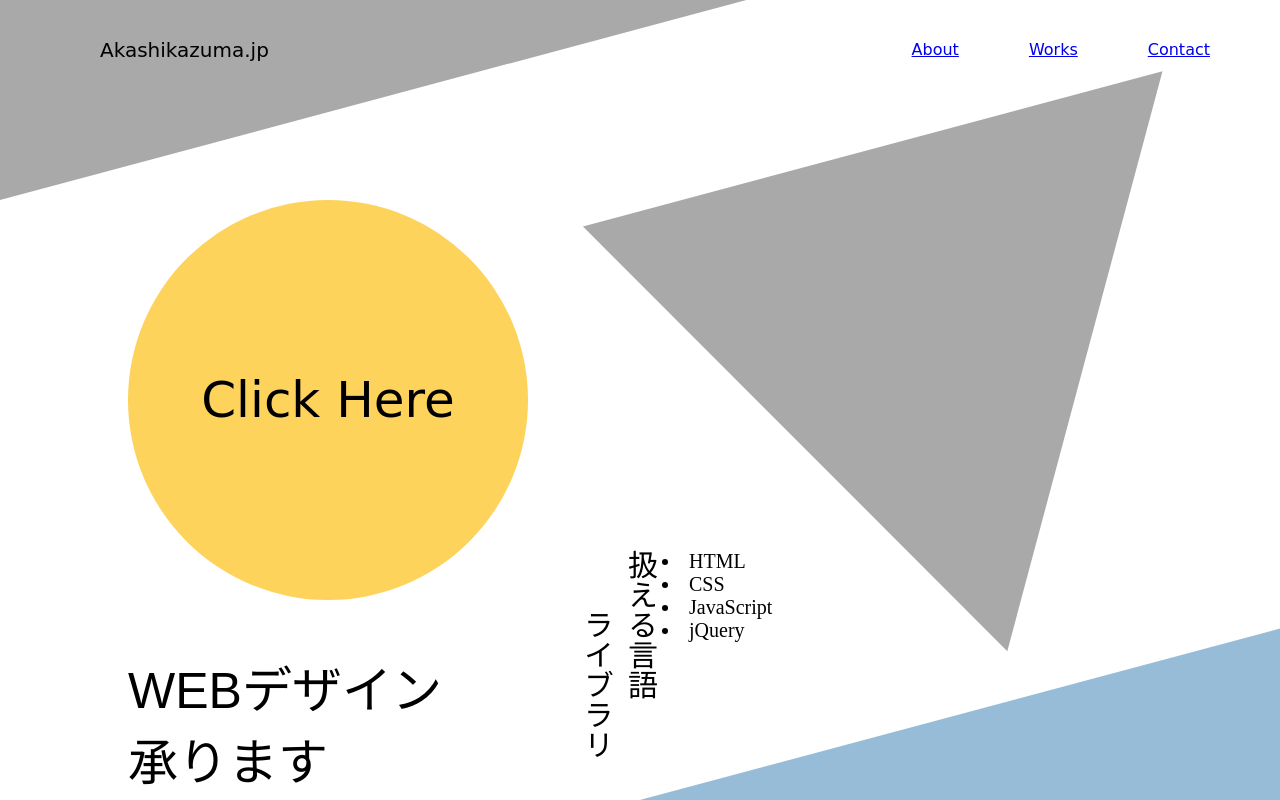
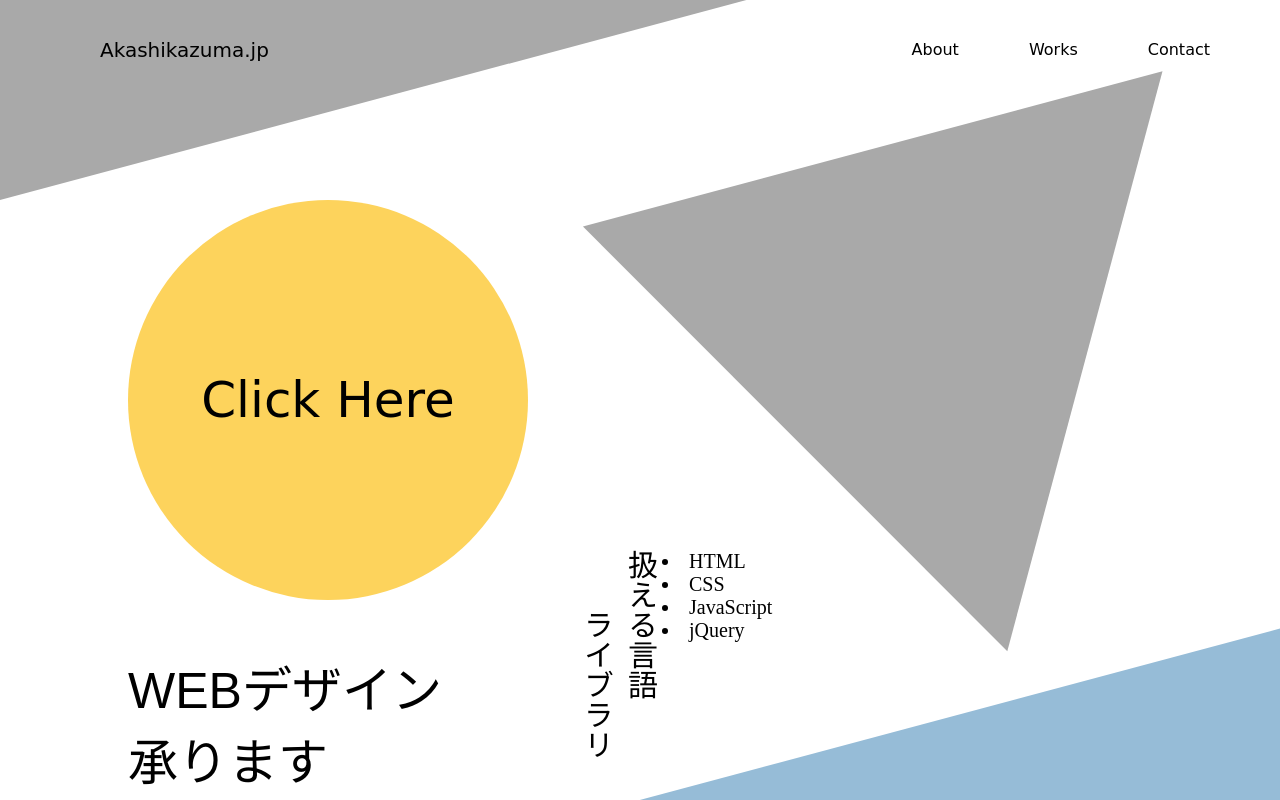
Before and after one commit to Ka-zyuma/portforio, a plain HTML site: page index.html in a window 1280 px wide. Shown: the top 800 px of the page. Drawn offline with nearby package versions, Linux system fonts and the light colour scheme; a script that the page names is missing.

Commit message:
Update stylesheet.css

```diff
--- a/stylesheet.css
+++ b/stylesheet.css
@@ -28,6 +28,10 @@ header{
   float: left;
   padding-right: 70px;
   line-height: 100px;
+}
+.header-right a{
+  text-decoration:none;
+  color:black;
 }
 body{
   margin: 0;
```
